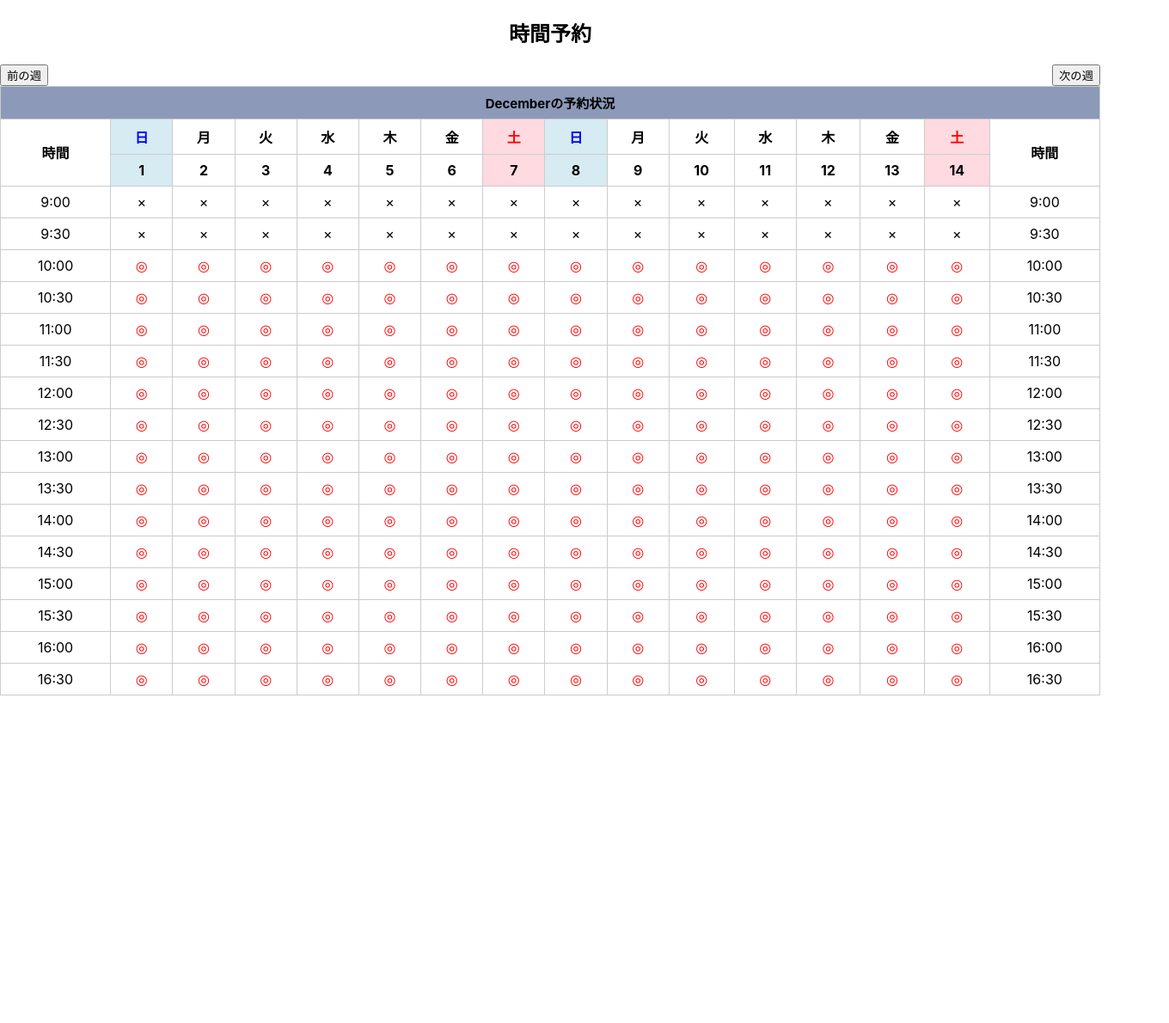
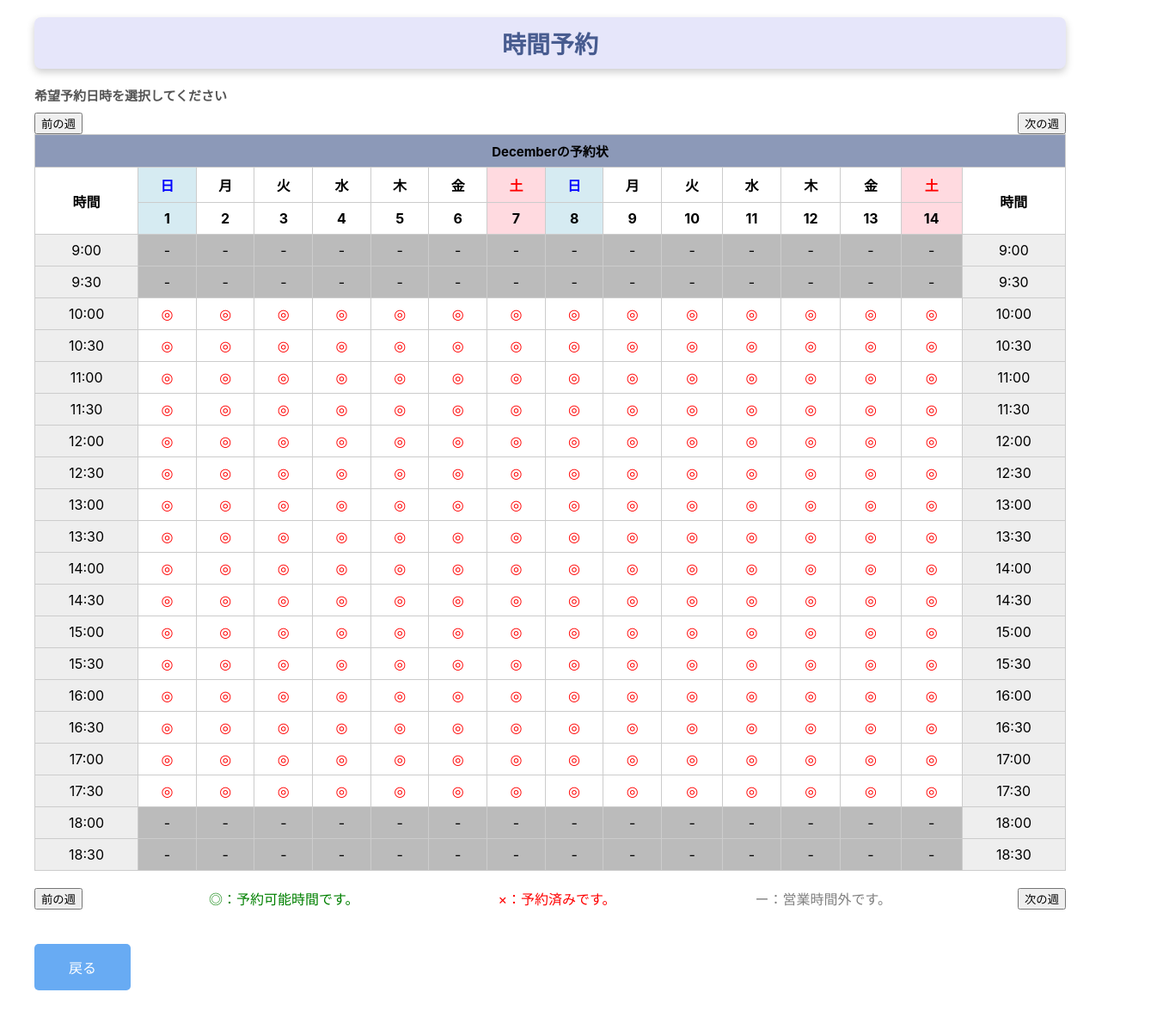
Before and after one commit to y47mooon/python-training, a React (Create React App) app in the folder my-reservation/: page /reservation in a window 1280 px wide. Shown: the top 1190 px of the page at 86% size, 1360 px wide, since content can reach past the window. Before the commit the page ends 809 px from the top, so only its background shows below. Built offline with nearby package versions, Linux system fonts and the light colour scheme.

Commit message:
予約テーブルの更新

```diff
--- a/my-reservation/src/Reservation.js
+++ b/my-reservation/src/Reservation.js
@@ -16,18 +16,21 @@ const ReservationTable = () => {
             day[0] = true; // 9:00
             day[1] = true; // 9:30
         });
-        setReservations(newReservations);
+        setReservations(newReservations); //予約済みの枠を設定
     };
 
     useEffect(() => {
         setInitialReservations();
-    }, []);
+    }, []); //初期化
 
     const handleCellClick = (timeIndex, dateIndex) => {
-        if (!reservations[dateIndex][timeIndex]) {
+        const time = timeSlots[timeIndex]; // クリックされた時間を取得
+        if (time === "18:00" || time === "18:30") {
+            alert("営業時間外です。◎が予約可能時間です。"); // アラートを表示
+        } else if (!reservations[dateIndex][timeIndex]) {
             navigate('/reservation-form', { state: { timeIndex, dateIndex } }); // 予約フォームに遷移
         } else {
-            navigate('/reservation-message'); // 予約が存在する場合は予約メッセージに遷移
+            handleClose();
         }
     };
 
@@ -50,7 +53,7 @@ const ReservationTable = () => {
     const days = ['日', '月', '火', '水', '木', '金', '土','日', '月', '火', '水', '木', '金', '土'];
 
     const timeSlots = [];
-    for (let hour = 9; hour < 17; hour++) {
+    for (let hour = 9; hour <= 18; hour++) {
         for (let minute = 0; minute < 60; minute += 30) {
             const time = `${hour}:${minute === 0 ? '00' : minute}`;
             timeSlots.push(time);
@@ -66,16 +69,23 @@ const ReservationTable = () => {
     };
 
     const Reservation =() =>{
-        const[showForm, setShowForm] = useState(false);
+        const[showForm, setShowForm] = useState(false);//予約状態を管理
 
         const handleClick = () =>{
-            setShowForm(true);
+            setShowForm(true);//予約フォームを表示
         }
     }
 
+    function handleClose() {
+        alert("営業時間外です。◎が予約可能時間です。");
+    }
+
+    const paddingValue = '40px'; // スペースの値を変更可能にする
     return (
-        <div>
-            <h2>時間予約</h2>
+        <div style={{ padding: `0 ${paddingValue}` }}> {/* 左右にスペースを追加 */}
+            <h2 className="time-header">時間予約</h2>
+            <h3 className="reservation-prompt">希望予約日時を選択してください</h3>
+            <table className="reservation-table"></table>
             <div className="navigation">
                 <button className="prev-week-button" onClick={handleScrollToPreviousWeek}>前の週</button>
                 <button className="next-week-button" onClick={handleScrollToNextWeek}>次の週</button>
@@ -83,7 +93,8 @@ const ReservationTable = () => {
             <table className="reservation-table">
                 <thead>
                 <tr>
-                   <th colSpan={16} className="month-cell">{new Date(firstDayOfWeek.getFullYear(), firstDayOfWeek.getMonth()).toLocaleString('default', { month: 'long' })}の予約状況</th> {/* ここを追加 */}
+                   <th colSpan={16} className="month-cell">{new Date(firstDayOfWeek.getFullYear(), firstDayOfWeek.getMonth())
+                   .toLocaleString('default', { month: 'long' })}の予約状</th> {/* ここを追加 */}
                 </tr>
                     <tr>
                         <th className="day-cell" rowSpan={2}>時間</th>
@@ -101,17 +112,36 @@ const ReservationTable = () => {
                 <tbody>
                     {timeSlots.map((time, timeIndex) => (
                         <tr key={timeIndex}>
-                            <td className="time-cell">{time}</td>
+                            <td className={`time-cell left-right-background`}>{time}</td>
                             {reservations.map((reservation, dateIndex) => (
-                                <td key={dateIndex} className="time-cell" onClick={() => handleCellClick(timeIndex, dateIndex)}>
-                                    {reservation[timeIndex] ? <span className="reserved">×</span> : <span className="available">◎</span>}
+                                <td key={dateIndex} className={`time-cell ${time === "18:00" || time === "18:30" ?
+                                'light-gray-background' : (time === "9:00" || time === "9:30" ? 'reserved-background' :
+                                (timeIndex >= 3 && timeIndex <= 12 ? 'custom-background' : ''))}`} onClick={() => handleCellClick(timeIndex, dateIndex)}>
+
+                                   {time === "9:00" || time === "9:30" ? (
+                                        <span className="reserved">-</span> // 9:00と9:30の表示
+                                    ) : (time === "18:00" || time === "18:30" ? (
+                                        <span className="reserved">-</span> // 18:00と18:30の表示
+                                    ) : (reservation[timeIndex] ? (
+                                        <span className="reserved">×</span>
+                                    ) : (
+                                        <span className="available">◎</span>
+                                    )))}
                                 </td>
                             ))}
-                            <td className="time-cell" >{time}</td>
+                            <td className={`time-cell left-right-background`}>{time}</td>
                         </tr>
                     ))}
                 </tbody>
             </table>
+            <div className="status-indicator" style={{ marginTop: '20px' }}> {/* 新たなスペースを作成 */}
+            <button className="prev-week-button" onClick={handleScrollToPreviousWeek}>前の週</button>
+            <span className="available-indicator">◎：予約可能時間です。</span>
+            <span className="reserved-indicator">×：予約済みです。</span>
+            <span className="closed-indicator">ー：営業時間外です。</span>
+            <button className="next-week-button" onClick={handleScrollToNextWeek}>次の週</button>
+        </div>
+        <button className="back-button" onClick={() => navigate('/')}>戻る</button>
         </div>
     );
 };
--- a/my-reservation/src/ReservationForm.js
+++ b/my-reservation/src/ReservationForm.js
@@ -32,20 +32,20 @@ const ReservationForm = () => {
             return;
         }
         setError('');
-        navigate('/reservation-summary', { state: { name, phone, email, service, staff, request } });
+        navigate('/reservation-summary', { state: { name, phone, email, service, staff, request } }); //データを渡す
     };
 
     const validateEmail = (email) => {
         const re = /^[^\s@]+@[^\s@]+\.[^\s@]+$/;
-        return re.test(email);
+        return re.test(email); //reにマッチしたらtrueを返す
     };
 
     const handleBack = () => {
-        navigate('/reservation');
+        navigate('/reservation'); //予約画面に戻る
     };
 
     return (
-        <div className={styles.reservationFormContainer}>
+        <div className={`${styles.reservationFormContainer} ${styles.customReservationForm}`}>
             <button className={styles.backButton} onClick={handleBack} style={{ position: 'absolute', top: '10px', right: '10px' }}>
                 戻る
             </button>
@@ -107,7 +107,7 @@ const ReservationForm = () => {
                                 type="radio"
                                 value="佐藤"
                                 name="staff"
-                                onChange={(e) => setStaff(e.target.value)}
+                                onChange={(e) => setStaff(e.target.value)} //ユーザーが選択した値をstaffに格納
                             />
                             佐藤
                         </label>
@@ -145,12 +145,17 @@ const ReservationForm = () => {
                     <textarea
                         className={styles.requestTextArea}
                         value={request}
-                        onChange={(e) => setRequest(e.target.value)}
+                        onChange={(e) => {
+                            if(e.target.value.length <= 50){
+                                setRequest(e.target.value); //要望をrequestに格納
+                            }
+                        }}
                         rows="4"
                         placeholder="店内での過ごし方や髪型のイメージなどを記入してください。" // プレースホルダーを追加
                     />
+                    {request.length > 50 && <p style={{ color: 'red'}}>要望は50字以内で入力してください。</p>}
                 </div>
-                {error && <p style={{ color: 'red' }}>{error}</p>}
+                {error && <p style={{ color: 'red' }}>{error}</p>} {/*エラーメッセージを表示*/}
                 <button type="submit" className={styles.reservationSubmitButton}>予約する</button>
             </form>
         </div>
--- a/my-reservation/src/ReservationForm.module.css
+++ b/my-reservation/src/ReservationForm.module.css
@@ -91,3 +91,10 @@
 .backButton:hover {
     background-color: #e0e0e0; /* ホバー時の背景色 */
 }
+.customReservationForm {
+    background-color: #e0f7fa; /* ベースの薄い水色 */
+    background-image: radial-gradient(circle, #b3e5fc 1px, transparent 1px);
+    background-size: 10px 10px; /* 水玉のサイズを調整 */
+    padding: 20px; /* フォームの内側の余白 */
+    border-radius: 5px; /* 角を少し丸める */
+}
--- a/my-reservation/src/ReservationSummary.js
+++ b/my-reservation/src/ReservationSummary.js
@@ -23,7 +23,7 @@ const ReservationSummary = () => {
 
     return (
         <div className={styles.summaryContainer}>
-            <h3 className={styles.summaryTitle}>ご予約内容</h3>
+            <h3 className={`${styles.summaryTitle}`}>ご予約内容</h3>
             <div className={styles.container}>
                 <div className={styles.storeInfo}>
                     <h3>店舗名: 〇〇</h3>
--- a/my-reservation/src/ReservationTable.css
+++ b/my-reservation/src/ReservationTable.css
@@ -1,20 +1,13 @@
 .reservation-table {
     width: 100%;
     border-collapse: collapse; /* 枠線を重ねて表示 */
+    margin: 0auto;
 }
 
 .reservation-table th, .reservation-table td {
     border: 1px solid #ccc; /* 枠線の色とスタイル */
     padding: 8px; /* セルの内側の余白 */
     text-align: center; /* セル内のテキストを中央揃え */
-}
-.reservation-table th {
-    /*background-color: #f2f2f2; /* ヘッダーの背景色 */
-
-}
-
-.reservation-table td:hover {
-    /*background-color: #f0f0f0; /* セルにマウスオーバーしたときの背景色 */
 }
 .sunday {
     color: blue; /* 日曜日の文字色を青に設定 */
@@ -33,21 +26,10 @@
 .reserved {
     color: black; /* ×の文字色を黒に設定（必要に応じて変更） */
 }
-.time-cell {
-    /*background-color: rgba(211, 211, 211, 0.5); /* 時間のセルの背景色を薄いグレーに設定 */
-}
-
 .navigation {
     display: flex;
     justify-content: space-between; /* 左右にボタンを配置 */
 }
-.prev-week-button {
-    /* 前の週ボタンのスタイル */
-}
-.next-week-button {
-    /* 次の週ボタンのスタイル */
-}
-
 .light-gray {
     background-color: rgba(211, 211, 211, 0.5); /* 薄いグレーの背景色 */
 }
@@ -66,3 +48,97 @@
 .sunday-date {
     background-color: rgba(173, 216, 230, 0.5); /* 薄い青の背景色 */
 }
+
+.reserved-background {
+    background-color: #BBBBBB; /* 9:00と9:30の背景色 */
+}
+
+.time-header {
+    position: relative; /* 相対位置を設定 */
+    text-align: center; /* 中央揃え */
+    font-size: 28px; /* フォントサイズを大きく設定 */
+    margin: 20px 0; /* 上下の余白を設定 */
+    padding: 10px; /* 内側の余白を追加 */
+    color: #475b8f; /* 文字色を白に設定 */
+    background-color: #E6E6FA; /* 背景色を青に設定 */
+    border-radius: 8px; /* 角を丸くする */
+    box-shadow: 0 4px 10px rgba(0, 0, 0, 0.2); /* 影を追加 */
+    font-family: 'Meiryo UI', sans-serif; /* フォントを指定 */
+}
+
+.time-header::before,
+.time-header::after {
+    content: ""; /* 擬似要素の内容を空に設定 */
+    position: absolute; /* 絶対位置を設定 */
+    top: 50%; /* 垂直中央に配置 */
+    width: 100px; /* 線の幅を設定 */
+    height: 2px; /* 線の高さを設定 */
+    background: linear-gradient(to right, transparent, #fff, transparent); /* グラデーションの設定 */
+}
+
+.time-header::before {
+    left: -120px; /* 左側の位置を調整 */
+}
+
+.time-header::after {
+    right: -120px; /* 右側の位置を調整 */
+}
+
+.reservation-prompt {
+    text-align: left; /* 左揃え */
+    font-size: 15px; /* フォントサイズを設定（必要に応じて変更） */
+    margin: 10px 0; /* 上下の余白を設定 */
+    color: #555555; /* 文字色を設定 */
+    font-family: 'Meiryo UI', sans-serif; /* フォントを指定 */
+}
+
+.light-gray-background {
+    background-color: #BBBBBB; /* 薄い灰色の背景 */
+}
+
+.left-right-background {
+    background-color: #EEEEEE; /* 左右の時間セルの背景色 */
+}
+
+.status-indicator {
+    display: flex; /* フレックスボックスを使用して横並びにする */
+    justify-content: space-between; /* 中央揃え */
+    margin-top: 20px; /* 上の余白を設定 */
+    margin-bottom: 20px; /* 下の余白を追加してスペースを確保 */
+}
+
+.available-indicator,
+.reserved-indicator,
+.closed-indicator {
+    margin: 0 15px; /* 各要素の左右の余白を設定 */
+    font-size: 16px; /* フォントサイズを設定（必要に応じて変更） */
+}
+
+.available-indicator {
+    color: green; /* 予約可能時間の色 */
+}
+
+.reserved-indicator {
+    color: red; /* 予約済みの色 */
+}
+
+.closed-indicator {
+    color: gray; /* 営業時間外の色 */
+}
+
+.back-button {
+    background-color: #68abf3; /* ボタンの背景色 */
+    color: white; /* 文字色 */
+    border: none; /* 枠線をなしに */
+    border-radius: 5px; /* 角を丸くする */
+    padding: 15px 40px; /* 内側の余白 */
+    cursor: pointer; /* カーソルをポインターに */
+    transition: background-color 0.3s; /* ホバー時のトランジション */
+    font-size: 16px; /* フォントサイズ */
+    margin-top: 20px;
+    margin-bottom: 60px;
+}
+
+.back-button:hover {
+    background-color: #628bb6; /* ホバー時の背景色 */
+}
--- a/my-reservation/src/Summary.module.css
+++ b/my-reservation/src/Summary.module.css
@@ -13,7 +13,6 @@
     padding: 8px; /* 内側の余白を追加 */
     width: 100%; /* 幅を100%に設定 */
     text-align: left;
-
 }
 
 .confirmButton {
@@ -60,10 +59,10 @@
     border: 1px solid #ccc; /* 枠線の色とスタイル */
     border-radius: 10px; /* 角を丸くする */
     background-color: rgb(255, 255, 255); /* 白色の背景 */
-    padding: 30px; /* 内側の余白 */
+    padding: 35px; /* 内側の余白 */
     margin: 10px; /* 上下の余白を狭める */
-    width: 150%; /* 幅を指定 */
-    height: 270px;
+    width: 300%; /* 幅を指定 */
+    height: 280px;
 }
 
 .summaryTitle {
@@ -73,4 +72,6 @@
     margin-bottom: 15px; /* 各項目の下に余白を追加 */
     padding: 10px; /* 内側の余白を追加 */
     width: 100%;
+    border-bottom: 2px solid #333; /* 下線を追加 */
+    font-family: 'Hiragino Sans'; /*フォントとを変更*/
 }
```
